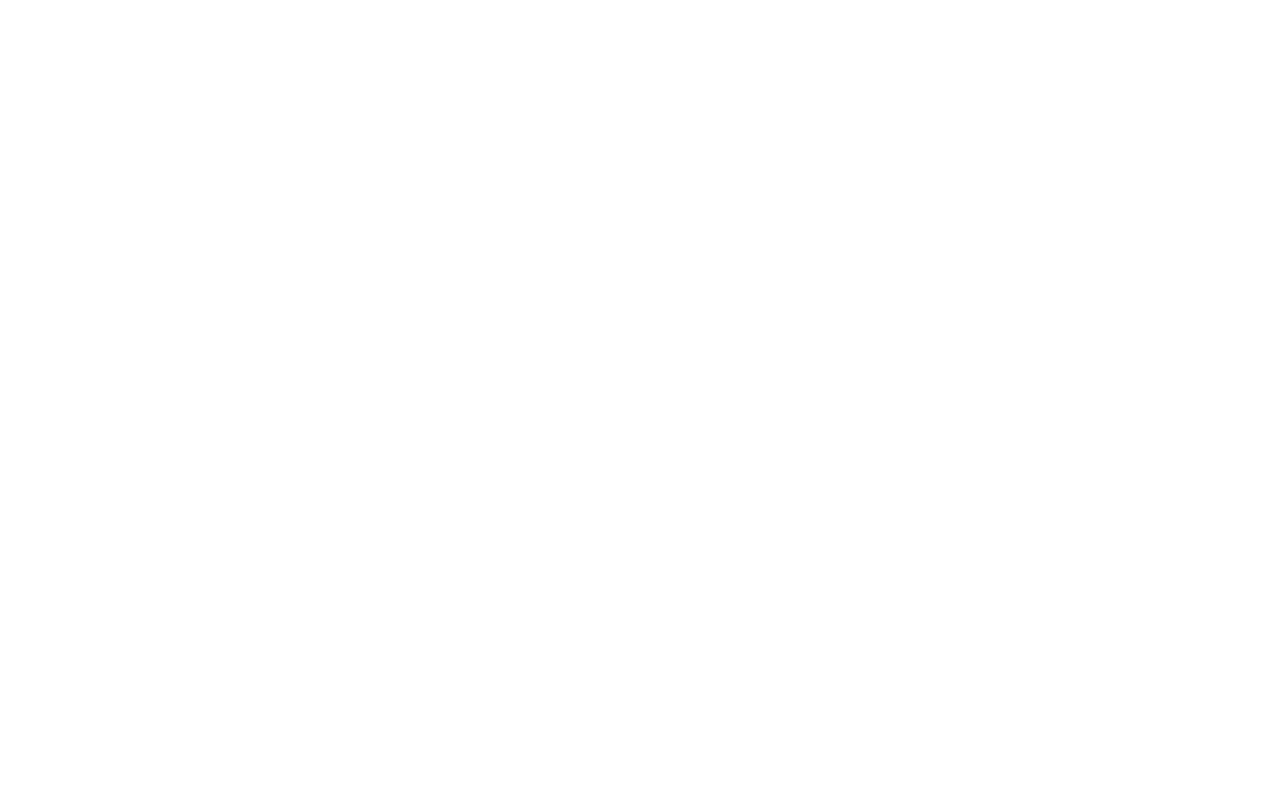
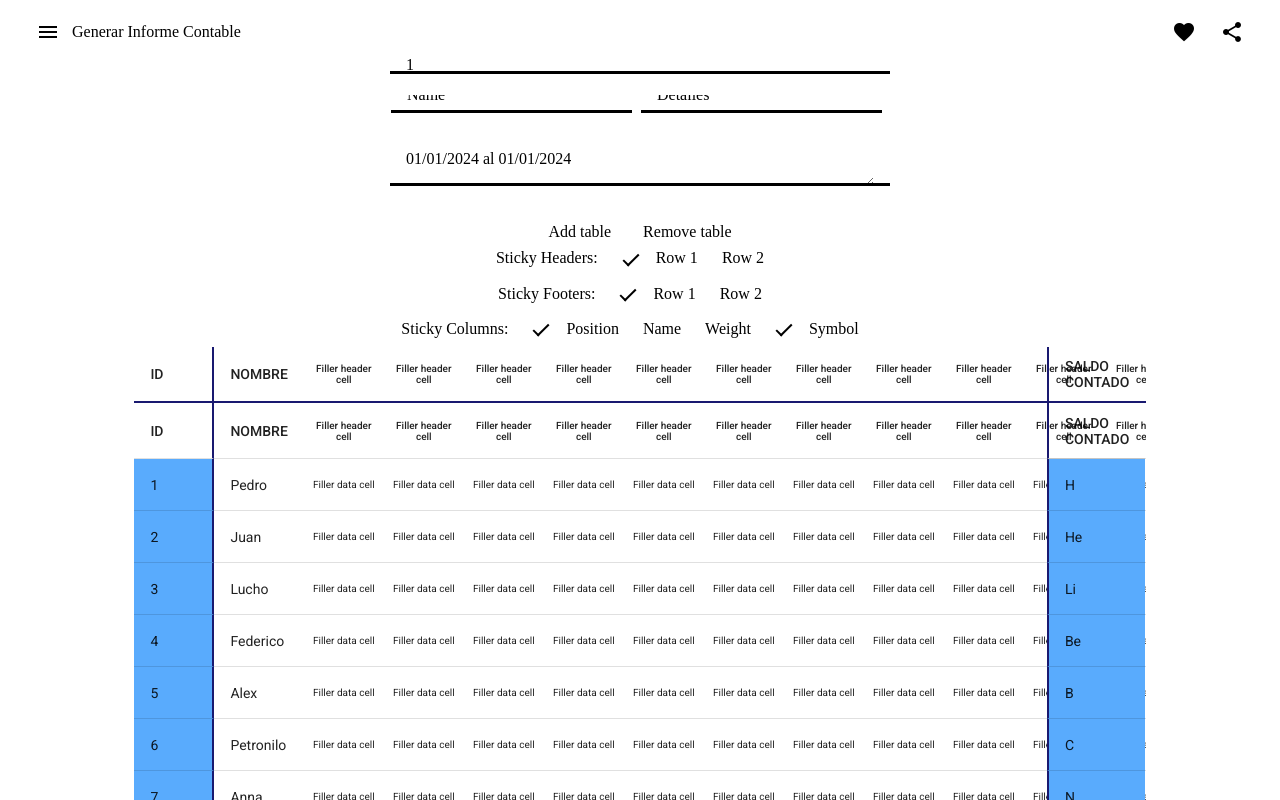
Before and after one commit to omarorlandini123/modelamiento2024-2, an Angular app: page /generar-informe-contable-show in a window 1280 px wide. Before the commit this address led to /. Shown: the top 800 px of the page. Built offline with nearby package versions, Linux system fonts and the light colour scheme.

Commit message:
pantalla vista

```diff
--- a/src/app/app.routes.ts
+++ b/src/app/app.routes.ts
@@ -7,7 +7,7 @@ import { FormularioEnvioComponent } from './formulario-envio/formulario-envio.co
 import { ConfirmarEnvioComponent } from './confirmar-envio/confirmar-envio.component';
 import { PagoEnvioComponent } from './pago-envio/pago-envio.component';
 import { GenerarInformeContableComponent } from './generar-informe-contable/generar-informe-contable.component';
-
+import { GenerarInformeContableShowComponent } from './generar-informe-contable-show/generar-informe-contable-show.component';
 
 export const routes: Routes = [
   { path: '', component: BienvenidaComponent },
@@ -16,8 +16,8 @@ export const routes: Routes = [
   { path: 'formulario-envio', component: FormularioEnvioComponent },
   { path: 'confirmar-envio', component: ConfirmarEnvioComponent },
   { path: 'pago-envio', component: PagoEnvioComponent },
-  { path: 'generar-informe-contable' , component: GenerarInformeContableComponent}
-
+  { path: 'generar-informe-contable' , component: GenerarInformeContableComponent},
+  { path: 'generar-informe-contable-show' , component:GenerarInformeContableShowComponent}
 
 ];
 
--- /dev/null
+++ b/src/app/generar-informe-contable-show/generar-informe-contable-show.component.html
@@ -0,0 +1,123 @@
+<div class="contenido">
+
+<mat-toolbar>
+    <button mat-icon-button class="example-icon" aria-label="Example icon-button with menu icon">
+      <mat-icon>menu</mat-icon>
+    </button>
+    <span>Generar Informe Contable</span>
+    <span class="example-spacer"></span>
+    <button mat-icon-button class="example-icon favorite-icon" aria-label="Example icon-button with heart icon">
+      <mat-icon>favorite</mat-icon>
+    </button>
+    <button mat-icon-button class="example-icon" aria-label="Example icon-button with share icon">
+      <mat-icon>share</mat-icon>
+    </button>
+  </mat-toolbar>
+  <form class="example-form">
+    <mat-form-field class="example-full-width">
+      <mat-label>ID</mat-label>
+      <input matInput disabled value="1">
+    </mat-form-field>
+
+    <table class="example-full-width" cellspacing="0"><tr>
+      <td><mat-form-field class="example-full-width">
+        <mat-label>Name</mat-label>
+        <input matInput>
+      </mat-form-field></td>
+      <td><mat-form-field class="example-full-width">
+        <mat-label>Detalles</mat-label>
+        <input matInput>
+      </mat-form-field></td>
+    </tr></table>
+
+    <p>
+      <mat-form-field class="example-full-width">
+        <mat-label>Rango de Fecha Estimada</mat-label>
+        <textarea matInput placeholder="01/01/2024 al 01/01/2024">01/01/2024 al 01/01/2024</textarea>
+      </mat-form-field>
+    </p>
+
+  </form>
+  <div>
+    <button mat-raised-button (click)="tables.push(tables.length)">Add table</button>
+    <button mat-raised-button (click)="tables.pop()">Remove table</button>
+  </div>
+
+  <div>
+    Sticky Headers:
+    <mat-button-toggle-group multiple [value]="['header-1']"
+                             #stickyHeaders="matButtonToggleGroup"
+                             class="example-sticky-toggle-group">
+      <mat-button-toggle value="header-1"> Row 1 </mat-button-toggle>
+      <mat-button-toggle value="header-2"> Row 2 </mat-button-toggle>
+    </mat-button-toggle-group>
+  </div>
+
+  <div>
+    Sticky Footers:
+    <mat-button-toggle-group multiple [value]="['footer-1']"
+                             #stickyFooters="matButtonToggleGroup"
+                             class="example-sticky-toggle-group">
+      <mat-button-toggle value="footer-1"> Row 1 </mat-button-toggle>
+      <mat-button-toggle value="footer-2"> Row 2 </mat-button-toggle>
+    </mat-button-toggle-group>
+  </div>
+
+  <div>
+    Sticky Columns:
+    <mat-button-toggle-group multiple [value]="['position', 'symbol']"
+                             #stickyColumns="matButtonToggleGroup"
+                             class="example-sticky-toggle-group">
+      <mat-button-toggle value="position"> Position </mat-button-toggle>
+      <mat-button-toggle value="name"> Name </mat-button-toggle>
+      <mat-button-toggle value="weight"> Weight </mat-button-toggle>
+      <mat-button-toggle value="symbol"> Symbol </mat-button-toggle>
+    </mat-button-toggle-group>
+  </div>
+
+  <section class="example-container mat-elevation-z8" tabindex="0">
+    @for (table of tables; track table) {
+      <table mat-table [dataSource]="dataSource">
+        <ng-container matColumnDef="position" [sticky]="isSticky(stickyColumns, 'position')">
+          <th mat-header-cell *matHeaderCellDef> ID </th>
+          <td mat-cell *matCellDef="let element"> {{element.position}} </td>
+          <td mat-footer-cell *matFooterCellDef> Cabeza </td>
+        </ng-container>
+
+        <ng-container matColumnDef="name" [sticky]="isSticky(stickyColumns, 'name')">
+          <th mat-header-cell *matHeaderCellDef> NOMBRE </th>
+          <td mat-cell *matCellDef="let element"> {{element.name}} </td>
+          <td mat-footer-cell *matFooterCellDef> Name Footer </td>
+        </ng-container>
+
+        <ng-container matColumnDef="weight" [stickyEnd]="isSticky(stickyColumns, 'weight')">
+          <th mat-header-cell *matHeaderCellDef> CANTIDAD </th>
+          <td mat-cell *matCellDef="let element"> {{element.weight}} </td>
+          <td mat-footer-cell *matFooterCellDef> Weight Footer </td>
+        </ng-container>
+
+        <ng-container matColumnDef="symbol" [stickyEnd]="isSticky(stickyColumns, 'symbol')">
+          <th mat-header-cell *matHeaderCellDef> SALDO CONTADO </th>
+          <td mat-cell *matCellDef="let element"> {{element.symbol}} </td>
+          <td mat-footer-cell *matFooterCellDef> Symbol Footer </td>
+        </ng-container>
+
+        <ng-container matColumnDef="filler">
+          <th mat-header-cell *matHeaderCellDef> Filler header cell </th>
+          <td mat-cell *matCellDef="let element"> Filler data cell </td>
+          <td mat-footer-cell *matFooterCellDef> Filler footer cell </td>
+        </ng-container>
+
+        <tr mat-header-row *matHeaderRowDef="displayedColumns; sticky: isSticky(stickyHeaders, 'header-1')"></tr>
+        <tr mat-header-row *matHeaderRowDef="displayedColumns; sticky: isSticky(stickyHeaders, 'header-2')"></tr>
+
+        <tr mat-row *matRowDef="let row; columns: displayedColumns;"></tr>
+
+        <tr mat-footer-row *matFooterRowDef="displayedColumns; sticky: isSticky(stickyFooters, 'footer-1')"></tr>
+        <tr mat-footer-row *matFooterRowDef="displayedColumns; sticky: isSticky(stickyFooters, 'footer-2')"></tr>
+      </table>
+    }
+  </section>
+
+
+  </div>
--- /dev/null
+++ b/src/app/generar-informe-contable-show/generar-informe-contable-show.component.scss
@@ -0,0 +1,71 @@
+.example-spacer {
+    flex: 1 1 auto;
+  }
+  .example-form {
+    min-width: 150px;
+    max-width: 500px;
+    width: 100%;
+
+
+  }
+
+  .example-full-width {
+    width: 100%;
+  }
+
+  td {
+    padding-right: 8px;
+  }
+
+  .contenido{
+    margin: 0px;
+    height:100%;
+    width: 100%;
+    flex-direction: row;
+    justify-content: center;
+    align-items: center;
+    place-items: center;
+  }
+
+
+  .example-container {
+    height: 50%;
+    width: 80%;
+    overflow: auto;
+  }
+
+  .mat-mdc-table-sticky {
+    background: #59abfd;
+    opacity: 1;
+  }
+
+  .example-sticky-toggle-group {
+    margin: 8px;
+  }
+
+  .mat-column-filler {
+    padding: 0 8px;
+    font-size: 10px;
+    text-align: center;
+  }
+
+  .mat-mdc-header-cell, .mat-mdc-footer-cell, .mat-mdc-cell {
+    min-width: 80px;
+    box-sizing: border-box;
+  }
+
+  .mat-mdc-table-sticky-border-elem-top {
+    border-bottom: 2px solid midnightblue;
+  }
+
+  .mat-mdc-table-sticky-border-elem-right {
+    border-left: 2px solid midnightblue;
+  }
+
+  .mat-mdc-table-sticky-border-elem-bottom {
+    border-top: 2px solid midnightblue;
+  }
+
+  .mat-mdc-table-sticky-border-elem-left {
+    border-right: 2px solid midnightblue;
+  }
--- /dev/null
+++ b/src/app/generar-informe-contable-show/generar-informe-contable-show.component.ts
@@ -0,0 +1,59 @@
+import { Component } from '@angular/core';
+import {MatIconModule} from '@angular/material/icon';
+import {MatButtonModule} from '@angular/material/button';
+import {MatToolbarModule} from '@angular/material/toolbar';
+import {MatInputModule} from '@angular/material/input';
+import {MatFormFieldModule} from '@angular/material/form-field';
+import {FormsModule} from '@angular/forms';
+import {MatButtonToggleGroup, MatButtonToggleModule} from '@angular/material/button-toggle';
+import {MatTableModule} from '@angular/material/table';
+
+
+@Component({
+  selector: 'app-generar-informe-contable-show',
+  standalone: true,
+  imports: [MatToolbarModule, MatButtonModule, MatIconModule,FormsModule, MatFormFieldModule, MatInputModule ,MatButtonModule, MatButtonToggleModule, MatTableModule],
+  templateUrl: './generar-informe-contable-show.component.html',
+  styleUrl: './generar-informe-contable-show.component.scss'
+})
+export class GenerarInformeContableShowComponent {
+  displayedColumns: string[] = [];
+  dataSource = ELEMENT_DATA;
+
+  tables = [0];
+
+  constructor() {
+    this.displayedColumns.length = 24;
+    this.displayedColumns.fill('filler');
+
+    // The first two columns should be position and name; the last two columns: weight, symbol
+    this.displayedColumns[0] = 'position';
+    this.displayedColumns[1] = 'name';
+    this.displayedColumns[22] = 'weight';
+    this.displayedColumns[23] = 'symbol';
+  }
+
+  /** Whether the button toggle group contains the id as an active value. */
+  isSticky(buttonToggleGroup: MatButtonToggleGroup, id: string) {
+    return (buttonToggleGroup.value || []).indexOf(id) !== -1;
+  }
+}
+
+export interface PeriodicElement {
+  name: string;
+  position: number;
+  weight: number;
+  symbol: string;
+}
+const ELEMENT_DATA: PeriodicElement[] = [
+  {position: 1, name: 'Pedro', weight: 1.0079, symbol: 'H'},
+  {position: 2, name: 'Juan', weight: 4.0026, symbol: 'He'},
+  {position: 3, name: 'Lucho', weight: 6.941, symbol: 'Li'},
+  {position: 4, name: 'Federico', weight: 9.0122, symbol: 'Be'},
+  {position: 5, name: 'Alex', weight: 10.811, symbol: 'B'},
+  {position: 6, name: 'Petronilo', weight: 12.0107, symbol: 'C'},
+  {position: 7, name: 'Anna', weight: 14.0067, symbol: 'N'},
+  {position: 8, name: 'Low', weight: 15.9994, symbol: 'O'},
+  {position: 9, name: 'Pepe', weight: 18.9984, symbol: 'F'},
+  {position: 10, name: 'Down', weight: 20.1797, symbol: 'Ne'},
+];
--- a/src/app/generar-informe-contable/generar-informe-contable.component.html
+++ b/src/app/generar-informe-contable/generar-informe-contable.component.html
@@ -2,7 +2,7 @@
     <button mat-icon-button class="example-icon" aria-label="Example icon-button with menu icon">
       <mat-icon>menu</mat-icon>
     </button>
-    <span>My App</span>
+    <span>Generar Informe Contable</span>
     <span class="example-spacer"></span>
     <button mat-icon-button class="example-icon favorite-icon" aria-label="Example icon-button with heart icon">
       <mat-icon>favorite</mat-icon>
```
Also changed, not shown: 1 other file (tests, documents, lock files or other folders).
